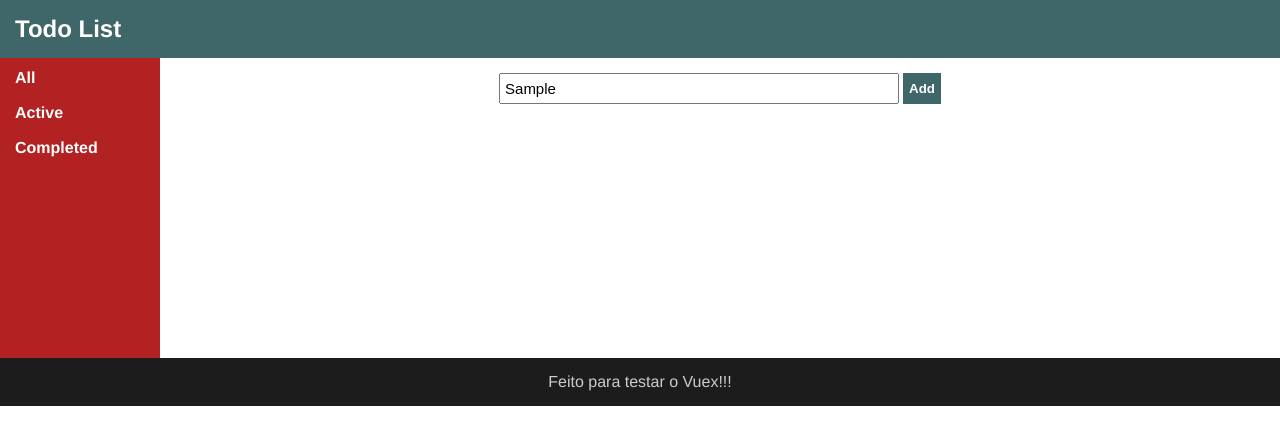
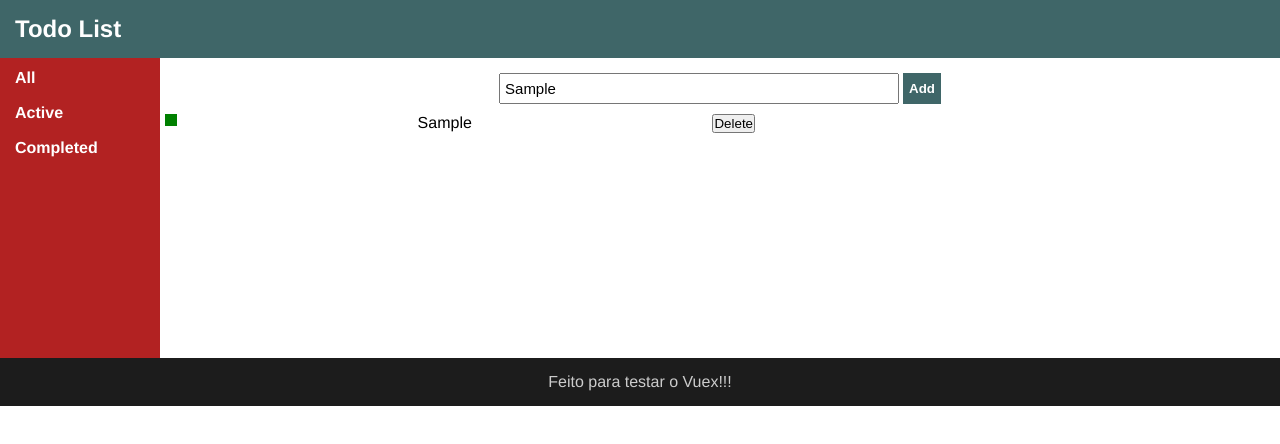
Before and after one commit to candido-luiz/Vue-, a Vue app: page / in a window 1280 px wide. Both pictures are taken after typing "Sample" into the empty fields and a click on the button "Add". Shown: the top 444 px of the page. Built offline with nearby package versions, Linux system fonts and the light colour scheme.

Commit message:
feat: Adiciona TodoListItem na lista de To-Do's

```diff
--- a/src/components/TodoItemsList.vue
+++ b/src/components/TodoItemsList.vue
@@ -3,15 +3,28 @@
         <div class="addItems">
             <AddTodoItem />
         </div>
+        <div v-for="item in items"
+        :key="item.id">
+            <TodoListItem :item="item"/>
+        </div>
     </div>
 </template>
 
 <script>
+import { mapState } from 'vuex';
 import AddTodoItem from './AddTodoItem.vue';
+import TodoListItem from './TodoListItem.vue';
 
 export default {
     components:{
-        AddTodoItem
+        AddTodoItem,
+        TodoListItem
+    },
+
+    computed: {
+        ...mapState([
+            'items'
+        ])
     }
 }
 </script>
--- /dev/null
+++ b/src/components/TodoListItem.vue
@@ -0,0 +1,35 @@
+<template>
+    <div class="list-item">
+        <div class="checkButton"></div>
+        <div>{{item.text}}</div>
+        <button>Delete</button>
+    </div>
+</template>
+
+<script>
+export default {
+    props:{
+        item: Object
+    }
+}
+</script>
+
+<style>
+.list-item{
+    display: flex;
+    justify-content: space-between;
+    max-width: 600px;
+    width: 100%;
+    padding: 5px;
+    margin: 5px 0;
+}
+.checkButton{
+    width: 12px;
+    height: 12px;
+    background-color: green;
+}
+
+.btn-delete{
+    padding: 5px 6px;
+}
+</style>
```
